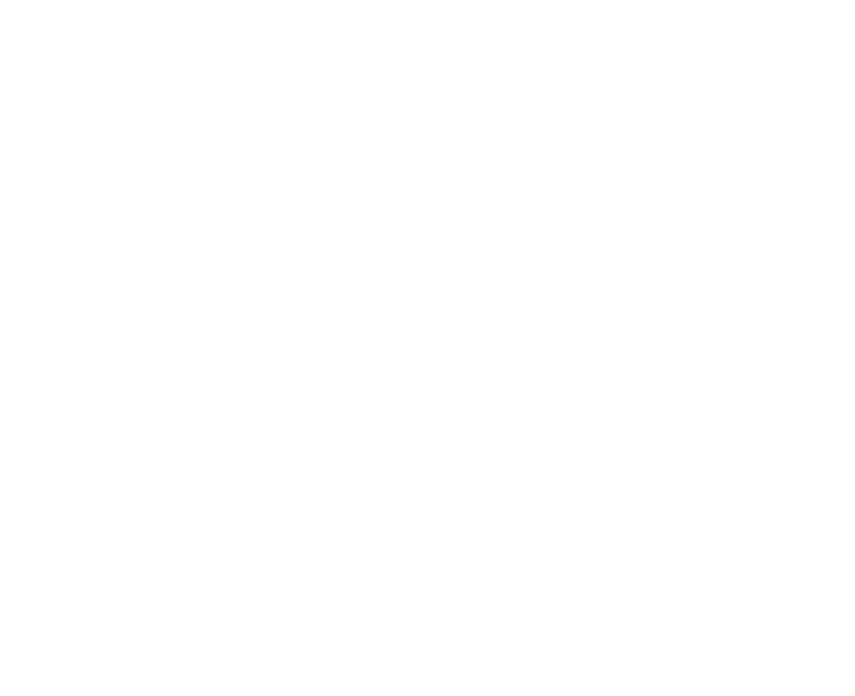
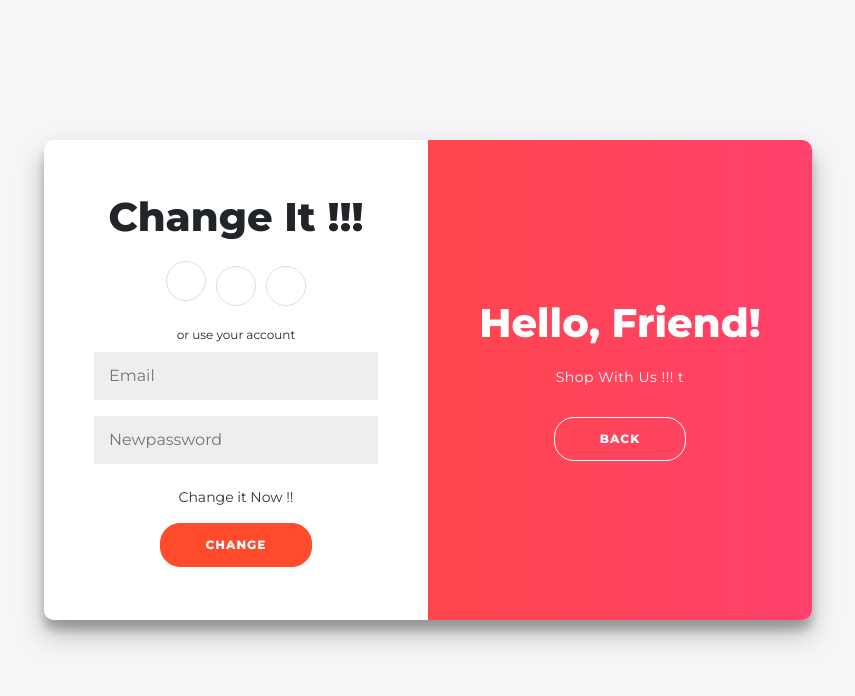
Before and after one commit to muhammadshiblii/E-commerce-Application-, a React (Vite) app in the folder watch-project/: page /Adminfrgpwd in a window 1280 px wide. Before the commit this address had no page. Shown: the top 696 px of the page, without its empty margins (212-1067 px from the left). Built offline with nearby package versions, Linux system fonts and the light colour scheme.

Commit message:
gsgsgsgsgs

```diff
--- a/watch-project/index.html
+++ b/watch-project/index.html
@@ -7,9 +7,9 @@
     <title>Vite + React</title>
 
     <link
-    rel="stylesheet"
-    href="https://fonts.googleapis.com/css?family=Montserrat:400,800"
-  />
+      rel="stylesheet"
+      href="https://fonts.googleapis.com/css?family=Montserrat:400,800"
+    />
   <link rel="stylesheet" href="https://cdnjs.cloudflare.com/ajax/libs/font-awesome/4.7.0/css/font-awesome.min.css">
   <link href="https://cdn.jsdelivr.net/npm/bootstrap@5.2.3/dist/css/bootstrap.min.css" rel="stylesheet" integrity="sha384-rbsA2VBKQhggwzxH7pPCaAqO46MgnOM80zW1RWuH61DGLwZJEdK2Kadq2F9CUG65" crossorigin="anonymous">
   </head>
--- a/watch-project/router.js
+++ b/watch-project/router.js
@@ -5,5 +5,6 @@ const router=Router();
 router.route("/addadmin").post(controller.AddAdmin);
 router.route("/adminlogin").post(controller.AdminLogin);
 router.route("/home").get(Auth,controller.home);
+router.route("/adminpassword/:email").patch(controller.forgotAdminpassword)
 
 export default router;
--- a/watch-project/src/App.jsx
+++ b/watch-project/src/App.jsx
@@ -4,6 +4,7 @@ import Index from './Components/Body/Index'
 import AdminHome from './Components/Admin/AdminHome/AdminHome'
 import Adminlogin from './Components/Admin/Adminlogin/Adminlogin'
 import Adminregister from './Components/Admin/Adminregister/Adminregister'
+import Adminfrgpwd from './Components/Admin/AdminFgtPwd/Adminfrgpwd'
 
 function App() {
 
@@ -17,6 +18,7 @@ function App() {
       <Route path='/Adminhome' Component={AdminHome}/>
       <Route path='/Adminlogin' Component={Adminlogin}/>
       <Route path='/Adminregister' Component={Adminregister}/>
+      <Route path='/Adminfrgpwd' Component={Adminfrgpwd}/>
 
       </Routes>
 
--- /dev/null
+++ b/watch-project/src/Components/Admin/AdminFgtPwd/Adminfrgpwd.jsx
@@ -0,0 +1,58 @@
+import './Adminforgot.css'
+import { Link } from 'react-router-dom'
+const Adminfrgpwd = () => {
+
+    return (
+        <div>
+
+            <div className="fulll">
+                <div className="container-login" id="container">
+                    <div className="form-container sign-up-container">
+                        <form action="#" className='forms'>
+                            <h1 className='headingg'>Forgot Password</h1>
+                            <div className="social-container">
+                                <a href="#" className="social"><i className="fa fa-facebook" aria-hidden="true"></i></a>
+                                <a href="#" className="social"><i className="fab fa-google-plus-g"></i></a>
+                                <a href="#" className="social"><i className="fab fa-linkedin-in"></i></a>
+                            </div>
+                            <span className='spans' >or use your email for registration</span>
+                        </form>
+                    </div>
+                    <div className="form-container sign-in-container">
+                        <form action="#" className='forms' >
+                            <h1 className='headingg'>Change It !!!</h1>
+                            <div className="social-container">
+                                <a href="#" className="social"><i className="fab fa-facebook-f"></i></a>
+                                <a href="#" className="social"><i className="fab fa-google-plus-g"></i></a>
+                                <a href="#" className="social"><i className="fab fa-linkedin-in"></i></a>
+                            </div>
+                            <span className='spans'>or use your account</span>
+                            <input type="email" placeholder="Email" name="email" />
+                            <input type="password" placeholder="Newpassword"   name="password" />
+                            <Link className='social' to={'#'}>Change it Now !!</Link>
+                            <button className='signin'>Change</button>
+                        </form>
+                    </div>
+                    <div className="overlay-container">
+                        <div className="overlay">
+                            <div className="overlay-panel overlay-right">
+                                <h1 className='headingg'>Hello, Friend!</h1>
+                                <p className='para'>Shop With Us !!! t</p>
+                                <Link to={"/Adminlogin"}><button className="ghost" id="signUp">BACK</button></Link>
+                            </div>
+                        </div>
+                    </div>
+                </div>
+            </div>
+
+
+
+
+
+
+
+        </div>
+    )
+}
+
+export default Adminfrgpwd
--- a/watch-project/src/Components/Admin/AdminHome/AdminHome.jsx
+++ b/watch-project/src/Components/Admin/AdminHome/AdminHome.jsx
@@ -4,7 +4,7 @@ const AdminHome = () => {
   return (
     <div>
 
-    admin home
+
 
     </div>
   )
--- a/watch-project/src/Components/Admin/Adminlogin/Adminlogin.jsx
+++ b/watch-project/src/Components/Admin/Adminlogin/Adminlogin.jsx
@@ -60,7 +60,7 @@ if(res.status!==404){
           <span className='spans'>or use your account</span>
           <input type="email" placeholder="Email" name="email"  onChange={(e)=>setEmail(e.target.value)} />
           <input type="password" placeholder="Password" name="password"  onChange={(e)=>setPassword(e.target.value)} />
-          <a href="#" className='social'>Forgot your password?</a>
+          <Link className='social' to={'/Adminfrgpwd'}>Forgot your password?</Link>
           <button className='signin'onClick={Logining}>Login</button>
         </form>
       </div>
```
Also changed, not shown: watch-project/controller.js (+18 -0 lines), watch-project/src/Components/Admin/AdminFgtPwd/Adminforgot.css (added).
